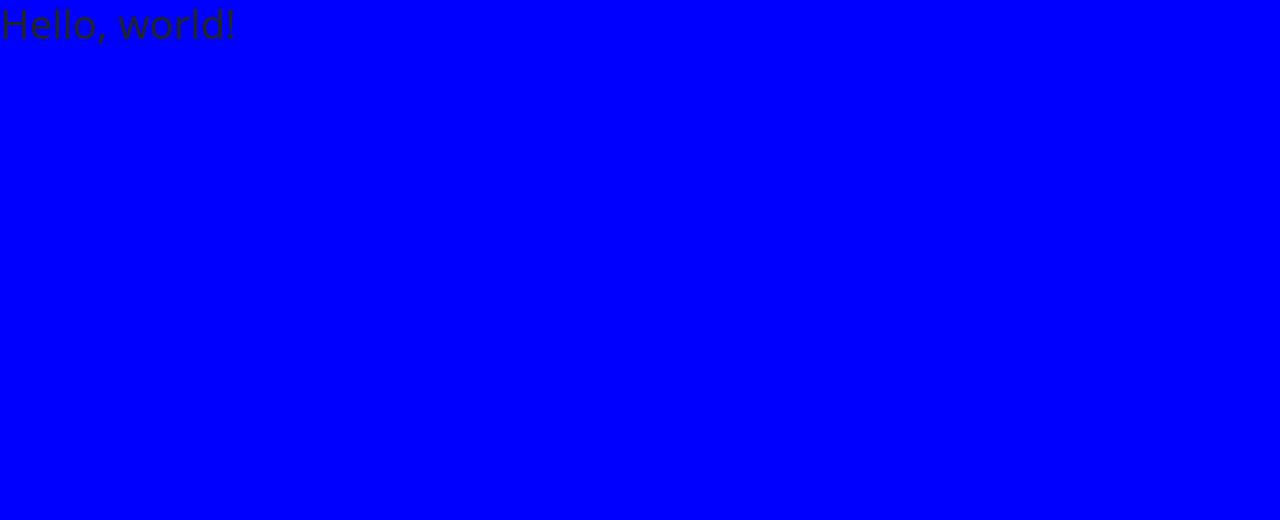
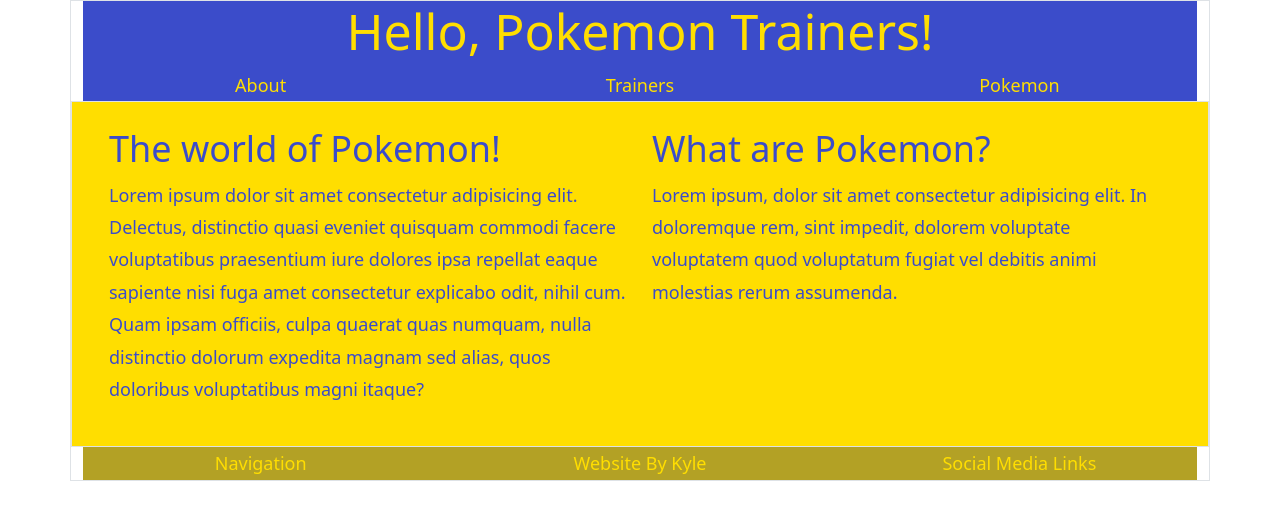
Before and after one commit to BlackFlash23/collab-practice-la, a plain HTML site: page index.html in a window 1280 px wide. Drawn offline with nearby package versions, Linux system fonts and the light colour scheme.

Commit message:
updated index

```diff
--- a/CSS/style.css
+++ b/CSS/style.css
@@ -1,3 +1,31 @@
 body {
-        background-color: blue;
+      font-size: 18px;
+      line-height: 1.8;
 }
+
+h1 {
+        font-size: 50px;
+}
+
+h2 {
+        font-size: 36px;
+}
+
+
+header {
+       background-color: #3B4CCA;
+       color: #FFDE00;
+       text-align: center;
+}
+
+section {
+        background-color: #FFDE00;
+        color: #3B4CCA;
+        padding: 25px;
+}
+
+footer {
+        background-color: #B3A125;
+        color: #FFDE00;
+        text-align: center;
+}
--- a/index.html
+++ b/index.html
@@ -12,9 +12,50 @@
 
     <title>Hello, world!</title>
   </head>
+
   <body>
-    <h1>Hello, world!</h1>
+  <div class="container border">
 
+    <header>
+
+      <div>
+        <h1>Hello, Pokemon Trainers!</h1>
+      </div>
+
+      <nav class="row">
+        <div class="col">About</div>
+        <div class="col">Trainers</div>
+        <div class="col">Pokemon</div>
+      </nav>
+
+    </header>
+
+    <section class="row border">
+
+      <article class="col" >
+        <h2>The world of Pokemon!</h2>
+        <p>Lorem ipsum dolor sit amet consectetur adipisicing elit. Delectus, distinctio quasi eveniet quisquam commodi facere voluptatibus praesentium iure dolores ipsa repellat eaque sapiente nisi fuga amet consectetur explicabo odit, nihil cum. Quam ipsam officiis, culpa quaerat quas numquam, nulla distinctio dolorum expedita magnam sed alias, quos doloribus voluptatibus magni itaque?</p>
+      </article>
+
+      <aside class="col">
+        <h2>What are Pokemon?</h2>
+        <p>Lorem ipsum, dolor sit amet consectetur adipisicing elit. In doloremque rem, sint impedit, dolorem voluptate voluptatem quod voluptatum fugiat vel debitis animi molestias rerum assumenda.</p>
+      </aside>
+
+    </section>
+
+    <footer>
+
+      <div class="row">
+        <nav class="col">Navigation</nav>
+        <div class="col">Website By Kyle</div>
+        <div class="col">Social Media Links</div>
+      </div>
+
+    </footer>
+
+
+  </div>
     <!-- Optional JavaScript; choose one of the two! -->
 
     <!-- Option 1: Bootstrap Bundle with Popper -->
```
